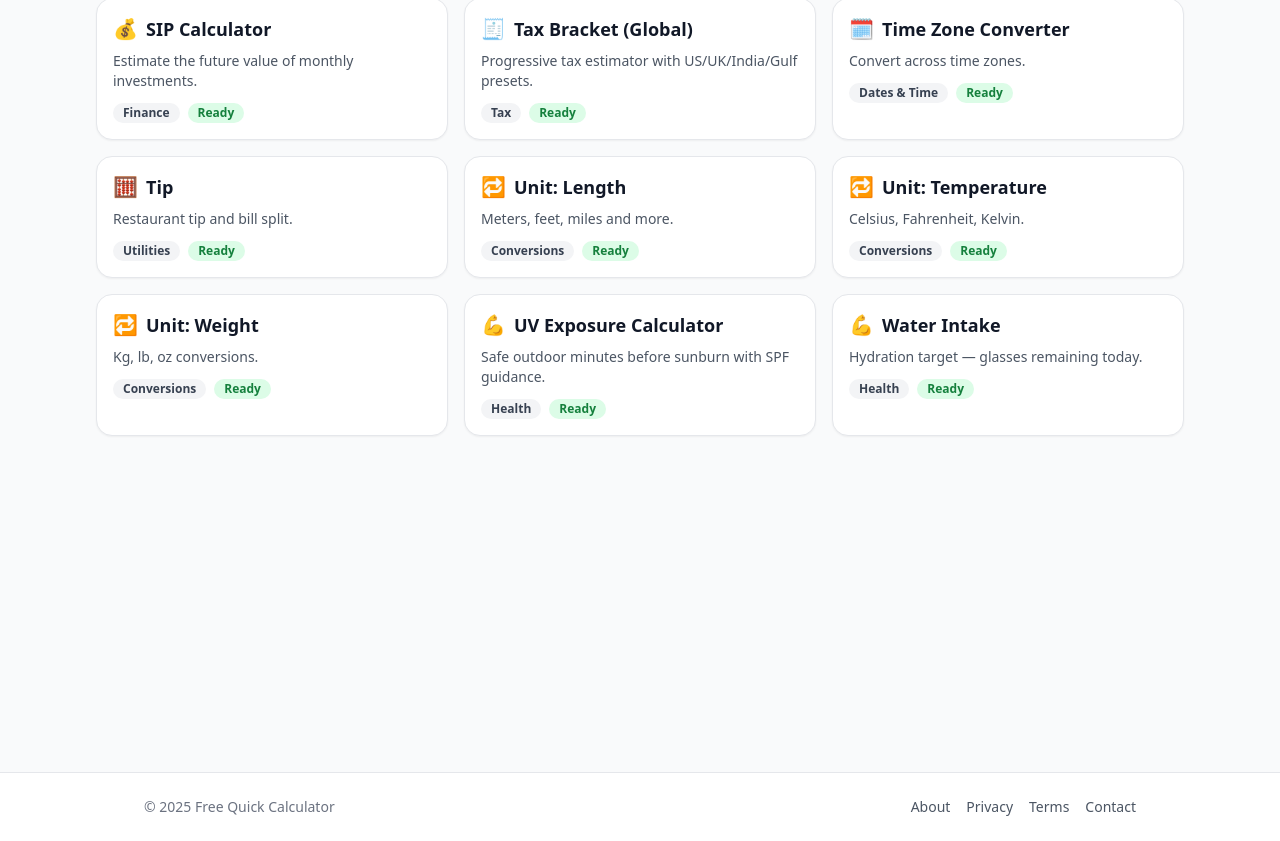
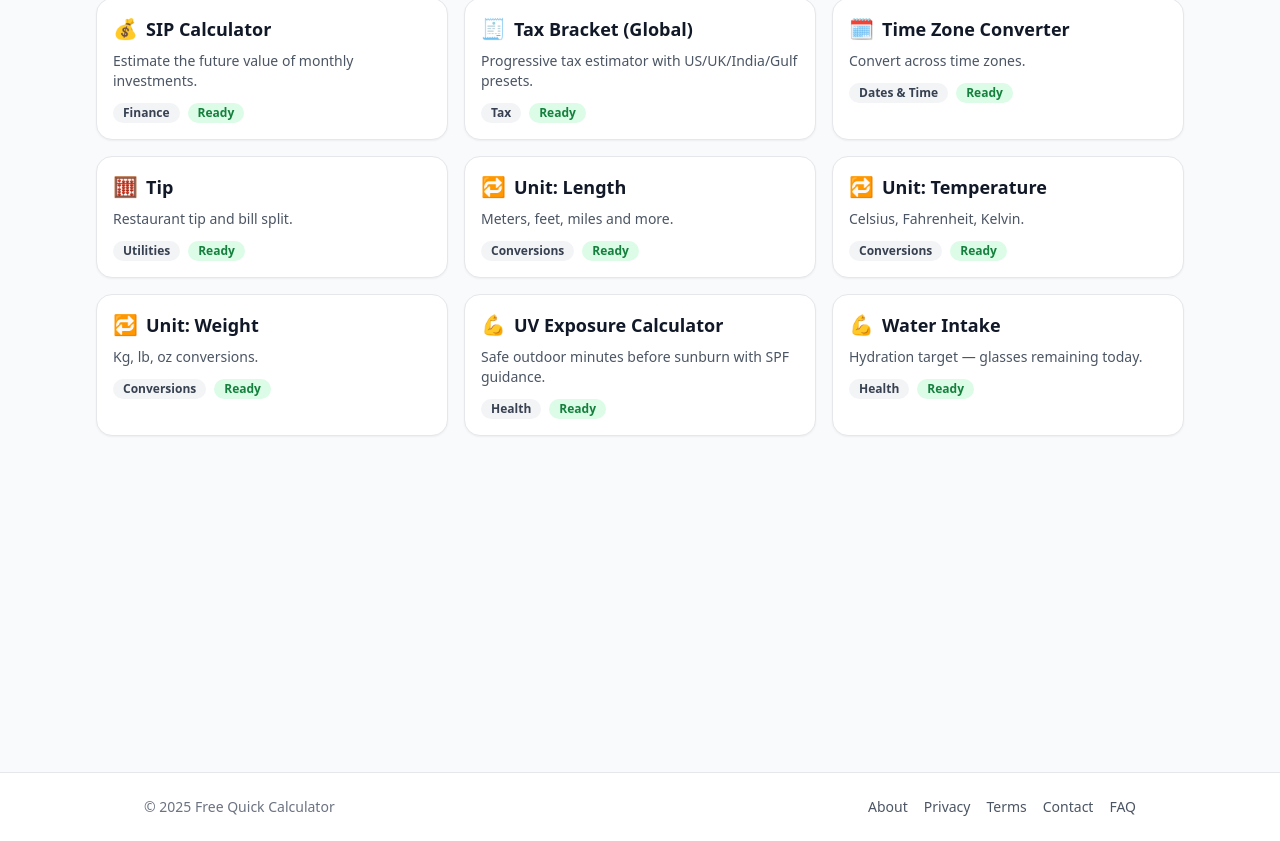
Before and after one commit to dhaneshkmd/freequickcalculator, a Next.js app: page / in a window 1280 px wide. Shown: the part 2499-3340 px from the top of the page. Built offline with nearby package versions, Linux system fonts and the light colour scheme; no server answers.

Commit message:
Update Footer.tsx

```diff
--- a/components/Footer.tsx
+++ b/components/Footer.tsx
@@ -1,14 +1,17 @@
-// components/Footer.tsx (excerpt)
+// components/Footer.tsx
 export default function Footer() {
   return (
     <footer className="border-t bg-white">
       <div className="mx-auto max-w-5xl px-4 py-6 flex flex-col md:flex-row md:items-center md:justify-between gap-4">
-        <p className="text-sm text-gray-500">© {new Date().getFullYear()} Free Quick Calculator</p>
+        <p className="text-sm text-gray-500">
+          © {new Date().getFullYear()} Free Quick Calculator
+        </p>
         <nav className="text-sm text-gray-600 flex flex-wrap gap-4">
           <a href="/about">About</a>
           <a href="/privacy">Privacy</a>
           <a href="/terms">Terms</a>
           <a href="/contact">Contact</a>
+          <a href="/faq">FAQ</a> {/* ✅ added FAQ link */}
         </nav>
       </div>
     </footer>
```
